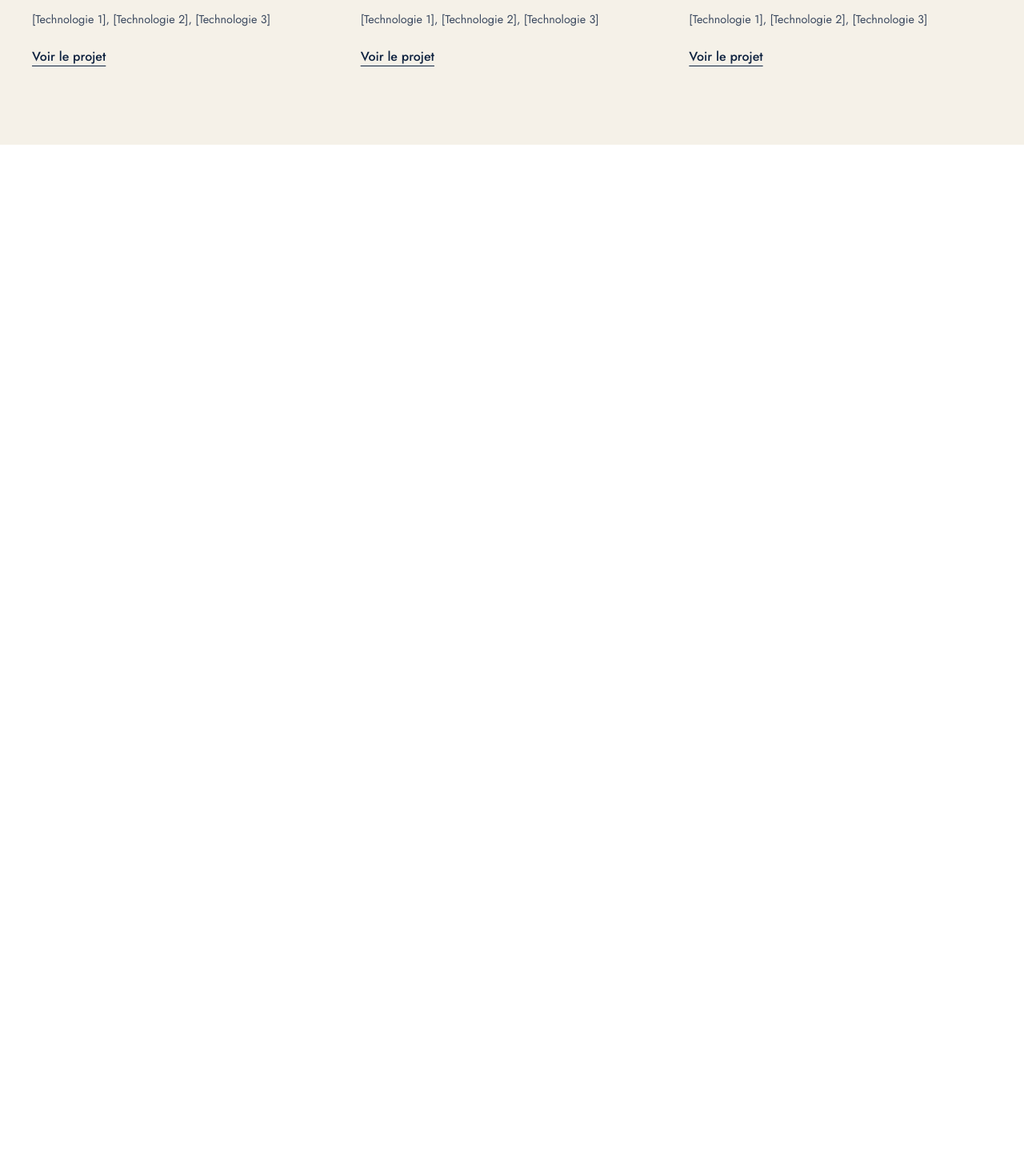
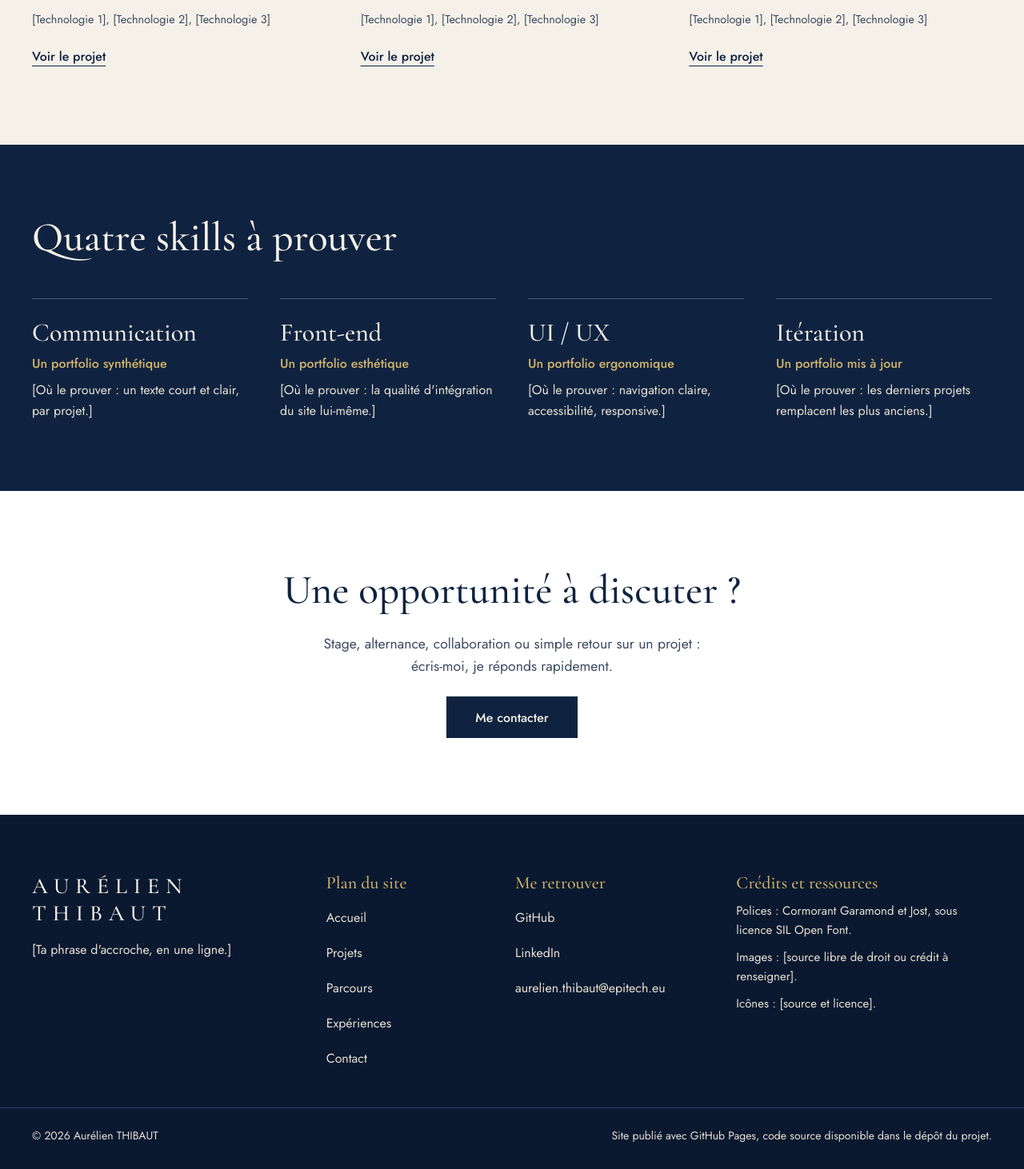
Before and after one commit to Aure-0411/Portfolio, a React (Vite) app: page / in a window 1280 px wide. Shown: the part 2230-3692 px from the top of the page at 80% size. Before the commit the page ends 2411 px from the top, so only its background shows below. Built offline with nearby package versions, Linux system fonts and the light colour scheme.

Commit message:
Welcoming page: done & finishing the responsive

```diff
--- a/src/App.jsx
+++ b/src/App.jsx
@@ -1,9 +1,14 @@
 import Header from './components/Header.jsx';
 import Home from './Pages/Home.jsx';
+import Footer from './components/Footer.jsx';
 
 export default function App() {
   return (
-    <><Header/><Home/></>
+    <>
+    <Header/>
+    <Home/>
+    <Footer/>
+    </>
 
   )
 }
--- a/src/Pages/Home.css
+++ b/src/Pages/Home.css
@@ -283,3 +283,106 @@
 .featured__link:focus-visible {
     outline: 0.18rem solid var(--color-brown);
 }
+
+/* Partie 6 - Quatre qualités */
+
+.skills {
+    background-color: var(--color-navy);
+    color: var(--color-cream);
+}
+
+.skills__inner {
+    max-width: 80rem;
+    margin: 0 auto;
+    padding: 5.5rem 2.5rem;
+}
+
+.skills__title {
+    margin: 0;
+    font-family: var(--font-titles);
+    font-weight: 500;
+    font-size: clamp(2.125rem, 4vw, 3.375rem);
+    line-height: 1.1;
+}
+
+
+.skills__list {
+    display: grid;
+    grid-template-columns: repeat(auto-fit, minmax(15rem, 1fr));
+    gap: 2.5rem;
+    margin-top: 3rem;
+}
+
+.skills__item {
+    display: flex;
+    flex-direction: column;
+    gap: 0.6rem;
+    padding-top: 1.5rem;
+    border-top: 1px solid var(--color-blue-light);
+}
+
+.skills__name {
+    margin: 0;
+    font-family: var(--font-titles);
+    font-weight: 500;
+    font-size: 2rem;
+    line-height: 1.1;
+}
+
+.skills__description {
+    margin: 0;
+    font-weight: 500;
+    color: var(--color-gold-light);
+}
+
+.skills__proof {
+    margin: 0;
+    line-height: 1.6;
+    color: var(--color-stone);
+}
+
+/* Partie 7 - Me contacter */
+
+.contact-me__inner {
+    max-width: 55rem;
+    margin: 0 auto;
+    padding: 6rem 2.5rem;
+    display: flex;
+    flex-direction: column;
+    align-items: center;
+    gap: 1.5rem;
+    text-align: center;
+}
+
+.contact-me__title {
+    margin: 0;
+    font-family: var(--font-titles);
+    font-weight: 500;
+    font-size: clamp(2.125rem, 4vw, 3.375rem);
+    line-height: 1.1;
+}
+
+.contact-me__text {
+    margin: 0;
+    max-width: 32rem;
+    font-size: 1.1rem;
+    line-height: 1.6;
+    color: var(--color-salte);
+}
+
+.contact-me__button {
+    display: inline-flex;
+    align-items: center;
+    justify-content: center;
+    min-height: 3.25rem;
+    padding: 0 2.25rem;
+    background-color: var(--color-navy);
+    color: var(--color-cream);
+    text-decoration: none;
+    font-weight: 500;
+}
+
+.contact-me__button:focus-visible {
+    outline: 0.18rem solid var(--color-brown);
+    outline-offset: 0.2rem;
+}
--- a/src/Pages/Home.jsx
+++ b/src/Pages/Home.jsx
@@ -96,6 +96,52 @@ export default function Home() {
 
           </div>
         </section>
+
+        <section className="skills" aria-labelledby="skills-title">
+          <div className="skills__inner">
+
+            <h2 id="skills-title" className="skills__title">Quatre skills à prouver</h2>
+
+            <div className="skills__list">
+
+              <div className="skills__item">
+                <h3 className="skills__name">Communication</h3>
+                <p className="skills__description">Un portfolio synthétique</p>
+                <p className="skills__proof">[Où le prouver : un texte court et clair, par projet.]</p>
+              </div>
+
+              <div className="skills__item">
+                <h3 className="skills__name">Front-end</h3>
+                <p className="skills__description">Un portfolio esthétique</p>
+                <p className="skills__proof">[Où le prouver : la qualité d'intégration du site lui-même.]</p>
+              </div>
+
+              <div className="skills__item">
+                <h3 className="skills__name">UI / UX</h3>
+                <p className="skills__description">Un portfolio ergonomique</p>
+                <p className="skills__proof">[Où le prouver : navigation claire, accessibilité, responsive.]</p>
+              </div>
+
+              <div className="skills__item">
+                <h3 className="skills__name">Itération</h3>
+                <p className="skills__description">Un portfolio mis à jour</p>
+                <p className="skills__proof">[Où le prouver : les derniers projets remplacent les plus anciens.]</p>
+              </div>
+
+            </div>
+
+          </div>
+        </section>
+
+        <section className="contact-me" aria-labelledby="contact-me-title">
+
+          <div className="contact-me__inner">
+            <h2 id="contact-me-title" className="contact-me__title">Une opportunité à discuter ?</h2>
+            <p className="contact-me__text">Stage, alternance, collaboration ou simple retour sur un projet : écris-moi, je réponds rapidement.</p>
+            <a className="contact-me__button" href="/contact">Me contacter</a>
+          </div>
+
+        </section>
     </main>
   )
 }
--- /dev/null
+++ b/src/components/Footer.css
@@ -0,0 +1,93 @@
+
+/* Partie 1 - Structure */
+
+.footer {
+    background-color: var(--color-navy-dark);
+    color: var(--color-stone);
+}
+
+.footer__inner {
+    max-width: 80rem;
+    margin: 0 auto;
+    padding: 4.5rem 2.5rem 2.5rem;
+    display: flex;
+    flex-wrap: wrap;
+    gap: 3rem;
+}
+
+.footer__brand {
+    display: flex;
+    flex-direction: column;
+    flex: 1.4 1 17.5rem;
+    gap: 1rem;
+}
+
+.footer__nav {
+    flex: 1 1 10rem;
+}
+
+.footer__social {
+    flex: 1 1 12.5rem;
+}
+
+.footer__credits {
+   flex: 1.4 1 17.5rem;
+}
+
+/* Partie 2 - Textes et liens */
+
+.footer__name {
+    margin: 0;
+    font-family: var(--font-titles);
+    font-weight: 500;
+    font-size: 1.75rem;
+    letter-spacing: 0.28em;
+    text-transform: uppercase;
+    color: var(--color-cream);
+}
+
+.footer__tagline {
+    margin: 0;
+    max-width: 21.25rem;
+    line-height: 1.6;
+}
+
+.footer__heading {
+    margin: 0 0 0.5rem;
+    font-family: var(--font-titles);
+    font-weight: 500;
+    font-size: 1.375rem;
+    color: var(--color-gold-light);
+}
+
+.footer__link {
+    display: flex;
+    align-items: center;
+    min-height: 2.75rem;
+    color: var(--color-stone);
+    text-decoration: none;
+}
+
+.footer__link:focus-visible {
+    outline: 0.18rem solid var(--color-gold-light);
+}
+
+.footer__credit {
+    margin: 0.625rem 0 0;
+    font-size: 0.9375rem;
+    line-height: 1.6;
+}
+
+/* Partie 3 -La ligne du bas (bottom) */
+
+.footer__bottom {
+   max-width: 80rem;
+   margin: 0 auto;
+   padding: 1.5rem 2.5rem 2rem;
+   display: flex;
+   flex-wrap: wrap;
+   justify-content: space-between;
+   gap: 0.75rem;
+   font-size: 0.875rem;
+   border-top: 1px solid var(--color-blue);
+}
--- /dev/null
+++ b/src/components/Footer.jsx
@@ -0,0 +1,48 @@
+import './Footer.css'
+
+export default function Footer() {
+
+  return (
+    <footer className="footer">
+
+        <div className="footer__inner">
+
+            <div className="footer__brand">
+                 <p className="footer__name">Aurélien THIBAUT</p>
+                 <p className="footer__tagline">[Ta phrase d'accroche, en une ligne.]</p>
+            </div>
+
+            <nav className="footer__nav" aria-label="Plan du site">
+                <h2 className="footer__heading">Plan du site</h2>
+                <a className="footer__link" href="/">Accueil</a>
+                <a className="footer__link" href="/projets">Projets</a>
+                <a className="footer__link" href="/parcours">Parcours</a>
+                <a className="footer__link" href="/experiences">Expériences</a>
+                <a className="footer__link" href="/contact">Contact</a>
+            </nav>
+
+            <div className="footer__social">
+                <h2 className="footer__heading">Me retrouver</h2>
+                <a className="footer__link" href="https://github.com/Aure-0411/" target="_blank" rel="noopener noreferrer" aria-label="GitHub (nouvel onglet)">GitHub</a>
+                <a className="footer__link" href="https://www.linkedin.com/in/aur%C3%A9lien-thibaut-6593a7209/" target="_blank" rel="noopener noreferrer" aria-label="LinkedIn (nouvel onglet)">LinkedIn</a>
+                <a className="footer__link" href="mailto:aurelien.thibaut@epitech.eu">aurelien.thibaut@epitech.eu</a>
+            </div>
+
+            <div className="footer__credits">
+                <h2 className="footer__heading">Crédits et ressources</h2>
+                <p className="footer__credit">Polices : Cormorant Garamond et Jost, sous licence SIL Open Font.</p>
+                <p className="footer__credit">Images : [source libre de droit ou crédit à renseigner].</p>
+                <p className="footer__credit">Icônes : [source et licence].</p>
+            </div>
+
+        </div>
+
+        <div className="footer__bottom">
+            <span>© 2026 Aurélien THIBAUT</span>
+            <span>Site publié avec GitHub Pages, code source disponible dans le dépôt du projet.</span>
+        </div>
+
+    </footer>
+
+
+  )}
```
